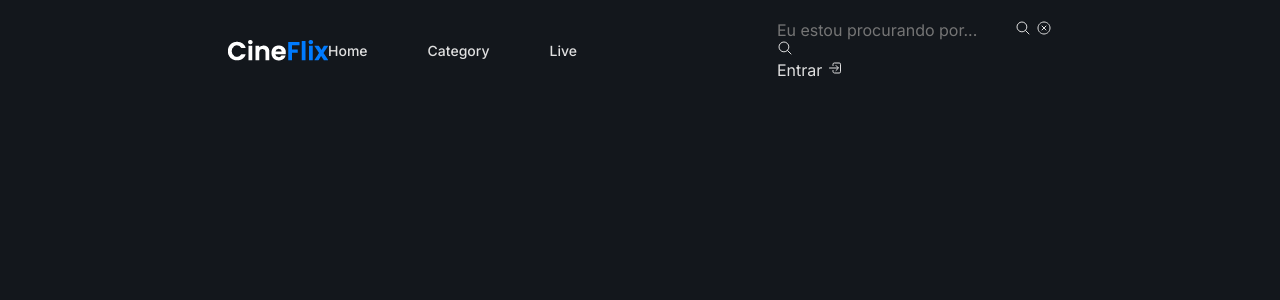
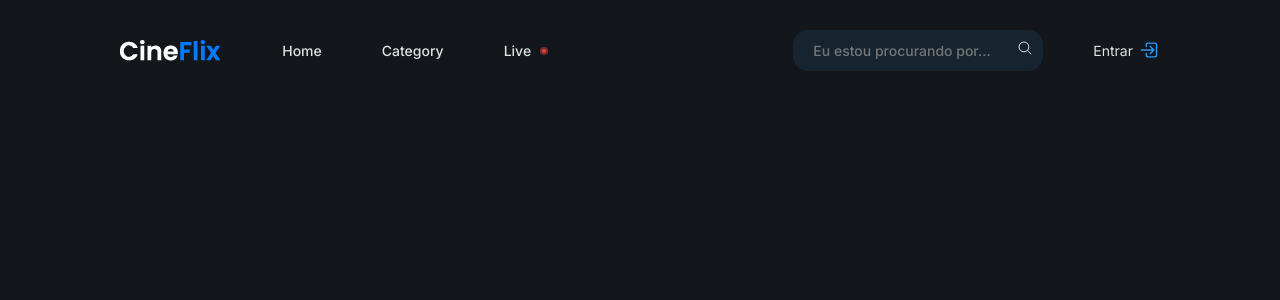
Before and after one commit to MuriloDutra2/TCC-CURSO, a PHP site: page / in a window 1280 px wide. Shown: the top 300 px of the page. Run offline with PHP 8.4, Linux system fonts and the light colour scheme.

Commit message:
HEADER FEITO

```diff
--- a/assets/css/main.css
+++ b/assets/css/main.css
@@ -41,7 +41,7 @@ header, nav {
 .navbar {
     height: 100px;
     display:         flex;
-    justify-content: center;
+    justify-content: space-between;
     align-items:     center;
 }
 
@@ -70,18 +70,83 @@ nav {
 
 .navbar-link:hover { color: var(--light-azure); }
 
+/*LIVE INDICADOR*/
+
 .indicator {position: relative;}
 
 .indicator::after {
     content: '';
     background: var(--live-indicator);
     position: absolute;
-    top: calc(50% -1px);
+    top: calc(50% - 1px);
     right: -15px;
-    width: -4px;
+    width: 4px;
     height: 4px;
-    box-shadow: 0 0 0 2 var(--live-indicator-shadow);
+    box-shadow: 0 0 0 2px var(--live-indicator-shadow);
     border-radius: 5px;
 
 
 }
+
+/*
+forma da navbar e estilo do botao
+*/
+
+.navbar-actions {
+    display: flex;
+    align-items: center;
+}
+
+.navbar-form {
+    position: relative;
+    margin-right: 50px;
+}
+
+.navbar-form-search {
+    background: var(--oxford-blue);
+    width: 100%;
+    padding: 12px 20px;
+    border-radius: 15px;
+    color: var(--off-white);
+    font-size: var(--fs-sm);
+    font-weight: var(--fw-5);
+}
+
+.navbar-form-btn {
+    background: var(--oxford-blue);
+    position: absolute;
+    top: calc(50% - 10px);
+    right: 10px;
+}
+
+.navbar-form-btn ico-icon,
+.navbar-search-btn ion-icon {
+    font-size: 20px;
+    color: var(--light-azure);
+    --ioicon-stroke-width: 50px;
+}
+
+.navbar-form-btn:hover ion-icon,
+.navbar-form-seach::placeholder {
+    color: var(--off-white);
+}
+
+.navbar-form-close,
+.navbar-search-btn {display: none;}
+
+.navbar-sign {
+    display: flex;
+    align-items: center;
+    font-size: var(--fs-sm);
+}
+
+.navbar-sign ion-icon {
+    font-size: 22px;
+    color: var(--light-azure);
+    margin-left: 5px;
+    --iconicon-stroke-width: 30px;
+}
+
+.navbar-sign:hover span {
+    color: var(--light-azure);
+}
--- a/index.html
+++ b/index.html
@@ -61,13 +61,13 @@
 
 
             <form action="#" class="navbar-form">
-                <input type="text" name="search" placeholder="Eu estou procurando por..." class="navbar-form-seach">
+                <input type="text" name="search" placeholder="Eu estou procurando por..." class="navbar-form-search">
 
-                <button class="navbar-for-btn">
+                <button class="navbar-form-btn">
                     <ion-icon name="search-outline"></ion-icon>
                 </button>
 
-                <button class="navbar-for-close">
+                <button class="navbar-form-close">
                     <ion-icon name="close-circle-outline"></ion-icon>
                 </button>
             </form>
```
